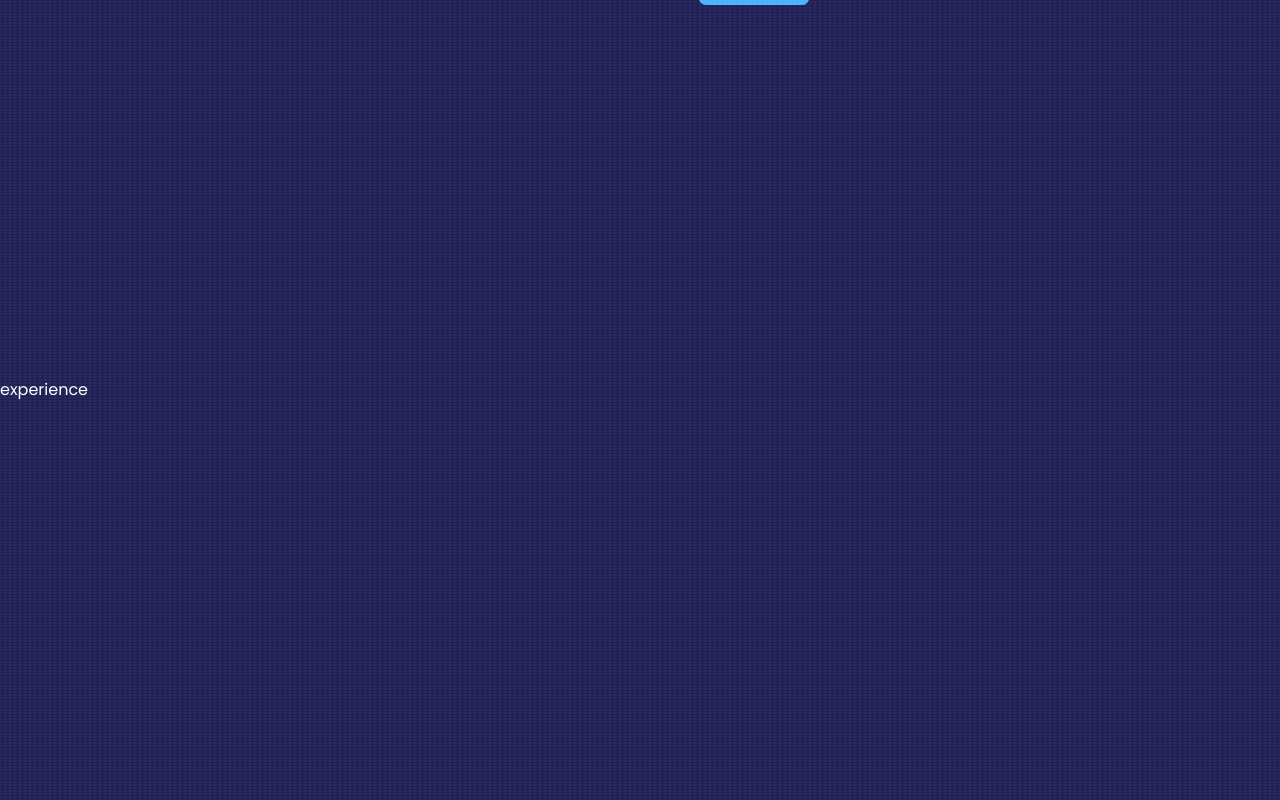
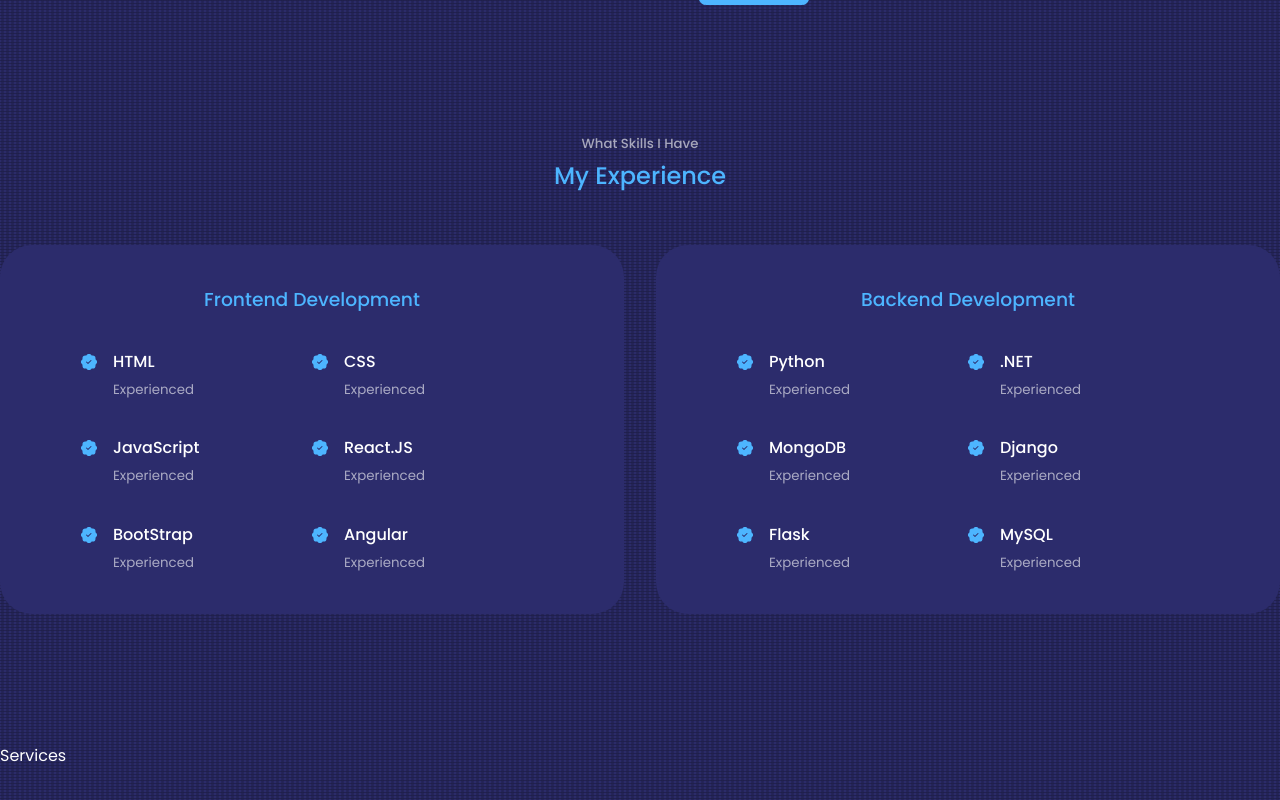
Before and after one commit to zemni01/my_Portfolio, a React (Create React App) app: page / in a window 1280 px wide. Shown: the part 1480-2280 px from the top of the page. Built offline with nearby package versions, Linux system fonts and the light colour scheme.

Commit message:
DEV experience section => DONE

```diff
--- a/src/components/experience/Experience.jsx
+++ b/src/components/experience/Experience.jsx
@@ -1,9 +1,132 @@
 import React from 'react'
 import './experience.css'
+import { BsPatchCheckFill } from 'react-icons/bs'
 
 const Experience = () => {
   return (
-    <section id='experience'>experience</section>
+    <section id='experience'>
+      <h5>What Skills I Have</h5>
+      <h2>My Experience</h2>
+      <div className='container experience_container'>
+        <div className='experience_frontend'>
+          <h3>Frontend Development</h3>
+          <div className='experience_content'>
+            <article className='experience_details'>
+              <BsPatchCheckFill className='experience_details-icon'/>
+              <div><h4>HTML</h4>
+                <small className='text-light'>
+                  Experienced
+                </small>
+              </div>
+            </article>
+            <article className='experience_details'>
+              <BsPatchCheckFill className='experience_details-icon'/>
+              <div>
+                <h4>CSS</h4>
+                <small className='text-light'>
+                  Experienced
+                </small>
+              </div>
+            </article>
+            <article className='experience_details'>
+              <BsPatchCheckFill className='experience_details-icon'/>
+              <div>
+                <h4>JavaScript</h4>
+                <small className='text-light'>
+                  Experienced
+                </small>
+              </div>
+            </article>
+            <article className='experience_details'>
+              <BsPatchCheckFill className='experience_details-icon'/>
+              <div>
+                <h4>React.JS</h4>
+                <small className='text-light'>
+                  Experienced
+                </small>
+              </div>
+            </article>
+            <article className='experience_details'>
+              <BsPatchCheckFill className='experience_details-icon'/>
+              <div>
+                <h4>BootStrap</h4>
+                <small className='text-light'>
+                  Experienced
+                </small>
+              </div>
+            </article>
+            <article className='experience_details'>
+              <BsPatchCheckFill className='experience_details-icon'/>
+              <div>
+                <h4>Angular</h4>
+                <small className='text-light'>
+                  Experienced
+                </small>
+              </div>
+            </article>
+          </div>
+        </div>
+        <div className='experience_backend'>
+          <h3>Backend Development</h3>
+          <div className='experience_content'>
+            <article className='experience_details'>
+              <BsPatchCheckFill className='experience_details-icon'/>
+              <div>
+                <h4>Python</h4>
+                <small className='text-light'>
+                  Experienced
+                </small>
+              </div>
+            </article>
+            <article className='experience_details'>
+              <BsPatchCheckFill className='experience_details-icon'/>
+              <div>
+                <h4>.NET</h4>
+                <small className='text-light'>
+                  Experienced
+                </small>
+              </div>
+            </article>
+            <article className='experience_details'>
+              <BsPatchCheckFill className='experience_details-icon'/>
+              <div>
+                <h4>MongoDB</h4>
+                <small className='text-light'>
+                  Experienced
+                </small>
+              </div>
+            </article>
+            <article className='experience_details'>
+              <BsPatchCheckFill className='experience_details-icon'/>
+              <div>
+                <h4>Django</h4>
+                <small className='text-light'>
+                  Experienced
+                </small>
+              </div>
+            </article>
+            <article className='experience_details'>
+              <BsPatchCheckFill className='experience_details-icon'/>
+              <div>
+                <h4>Flask</h4>
+                <small className='text-light'>
+                  Experienced
+                </small>
+              </div>
+            </article>
+            <article className='experience_details'>
+              <BsPatchCheckFill className='experience_details-icon'/>
+              <div>
+                <h4>MySQL</h4>
+                <small className='text-light'>
+                  Experienced
+                </small>
+              </div>
+            </article>
+          </div>
+        </div>
+      </div>
+    </section>
   )
 }
 
--- a/src/components/experience/experience.css
+++ b/src/components/experience/experience.css
@@ -0,0 +1,67 @@
+.experience_container {
+    display: grid;
+    grid-template-columns: 1fr 1fr;
+    gap: 2rem;
+}
+.experience_container > div {
+    background: var(--color-bg-variant);
+    padding: 2.4rem 5rem;
+    border-radius: 2rem;
+    border: 1px solid transparent;
+    transition: var(--transition);
+}
+
+.experience_container > div:hover {
+    background: transparent;
+    border-color: var(--color-primary-variant);
+    cursor: default;
+}
+
+.experience_container > div > h3 {
+    text-align: center;
+    margin-bottom: 2rem;
+    color: var(--color-primary);
+}
+
+.experience_content {
+    display: grid;
+    grid-template-columns: 1fr 1fr;
+    row-gap: 2rem;
+
+}
+
+.experience_details {
+    display: flex;
+    gap: 1rem;
+}
+
+.experience_details-icon {
+    margin-top: 6px;
+    color: var(--color-primary);
+}
+
+/* ========== MEDIA QUERIES (MEDIUM DEVICES) =========== */
+@media screen and (max-width: 1024px) {
+    .experience_container {
+        grid-template-columns: 1fr;
+    }
+    .experience_container > div {
+        width: 80%;
+        padding: 2rem;
+        margin: 0 auto;
+    }
+    .experience_content {
+        padding: 1rem;
+    }
+}
+
+/* ========== MEDIA QUERIES (SMALL DEVICES) =========== */
+@media screen and (max-width: 600px) {
+    .experience_container {
+        gap: 1rem;
+    }
+    .experience_container > div {
+        width: 100%;
+        padding: 2rem 1rem;
+    }
+}
--- a/src/index.css
+++ b/src/index.css
@@ -22,7 +22,7 @@
 
     --container-width-bg: 75%;
     --container-width-md: 86%;
-    --container-width-ms: 90%;
+    --container-width-sm: 90%;
 
 }
 
@@ -66,7 +66,6 @@
 
 section {
     margin-top: 8rem;
-    height: 100vh;
 }
 
 section>h2,
```
